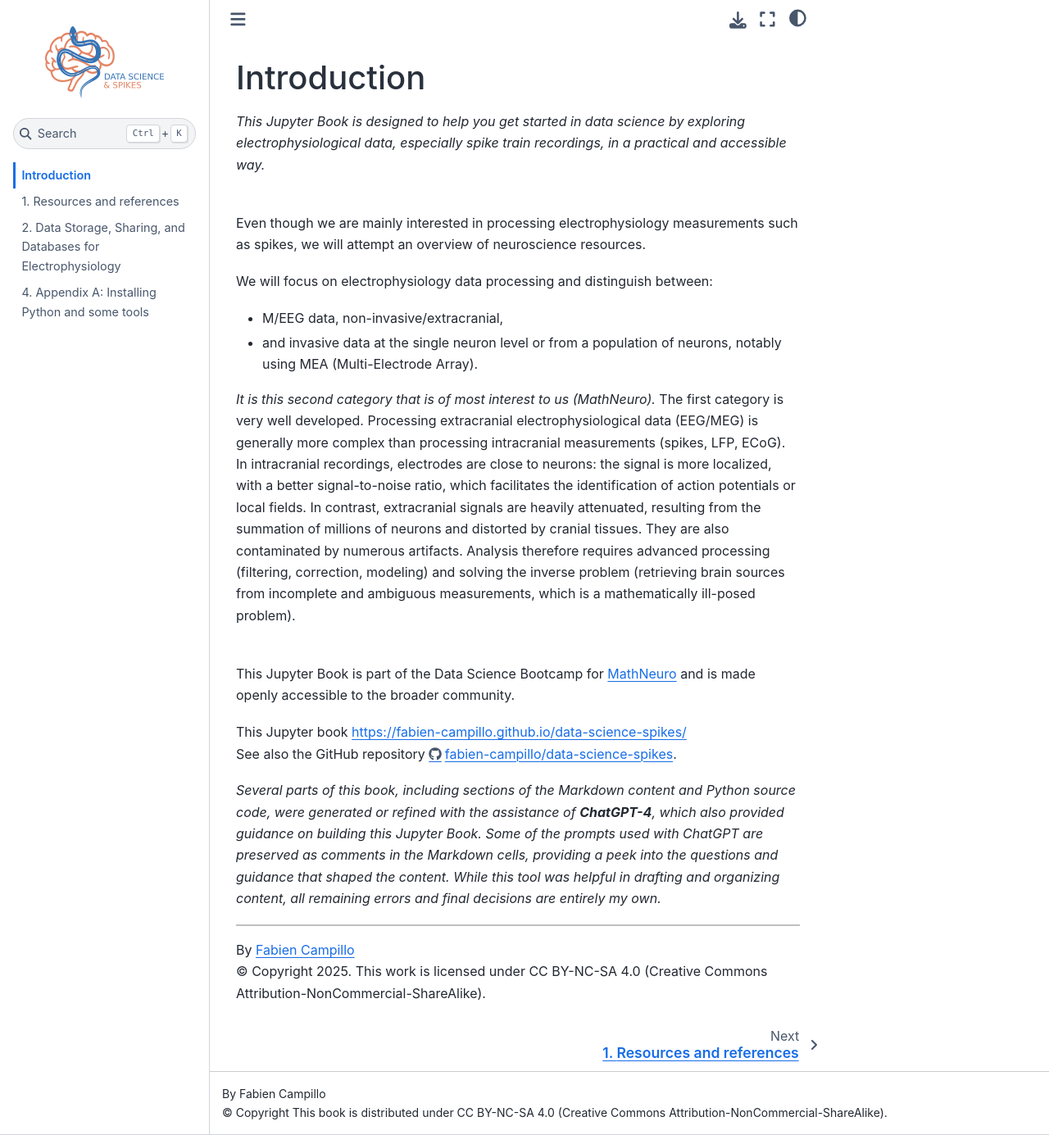
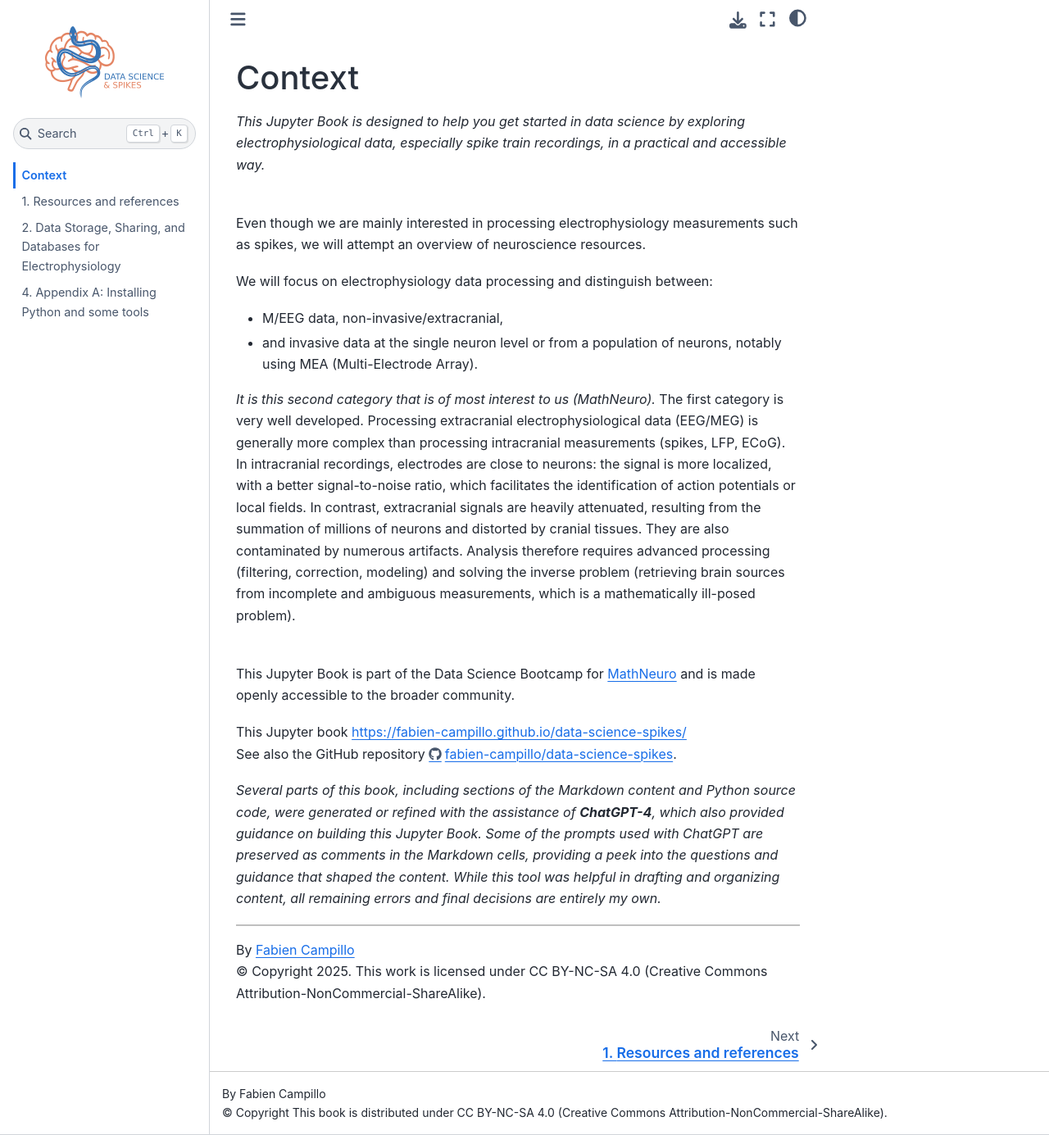
Before and after one commit to fabien-campillo/data-science-spikes, a Jupyter Book: the page built from 1_context.ipynb, in a window 1280 px wide and 1385 px high. Shown: the whole window at 82% size. Built offline with Jupyter Book 1.0.4 settings and Sphinx 7.4.7 and the Sphinx Book theme 1.1.4, drawn with Linux system fonts in a browser that asks for light colours.

Commit message:
Mise à jour du Jupyter Book

```diff
--- a/_toc.yml
+++ b/_toc.yml
@@ -1,5 +1,5 @@
 format: jb-book
-root: 1_introduction
+root: 1_context
 
 options:
   numbered: true   # ✅ this is the new place for numbering
```
Also changed, not shown: 1_context.ipynb.
